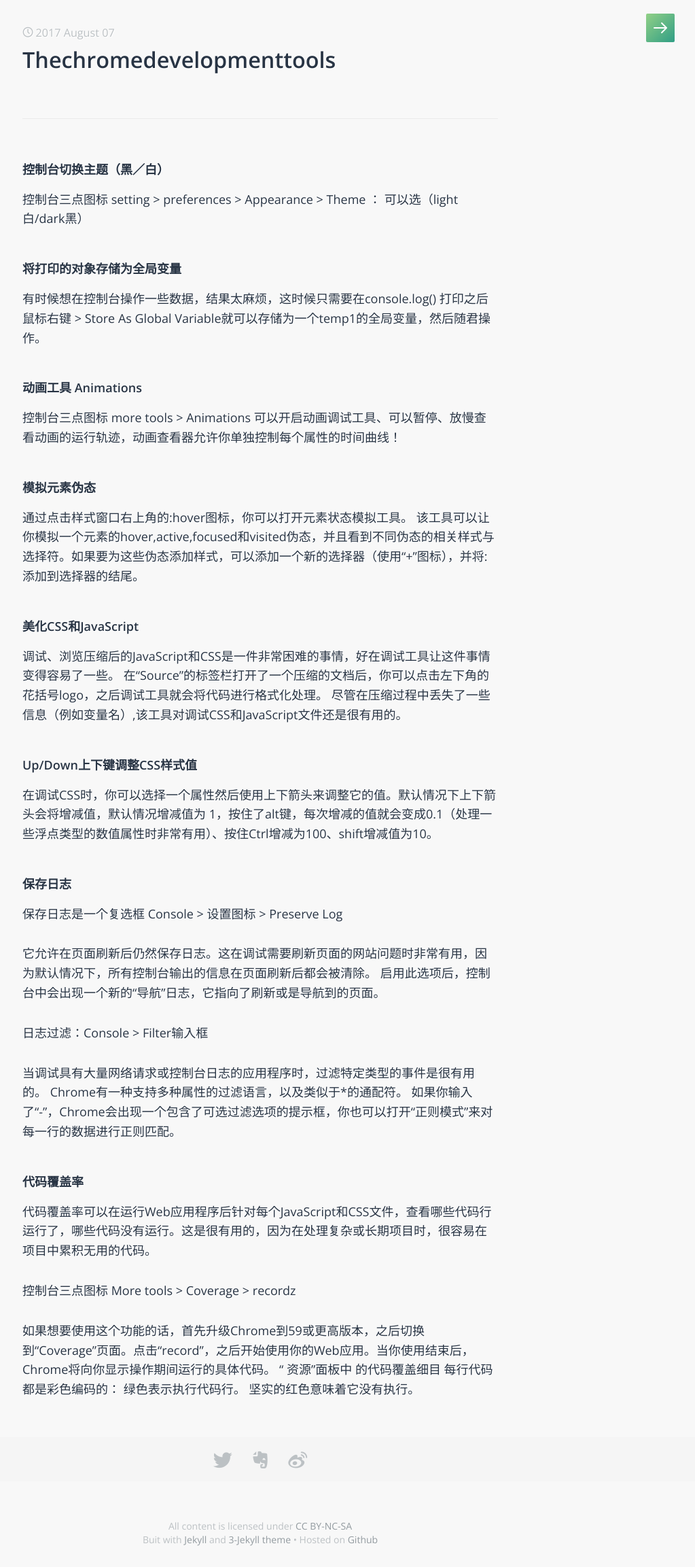
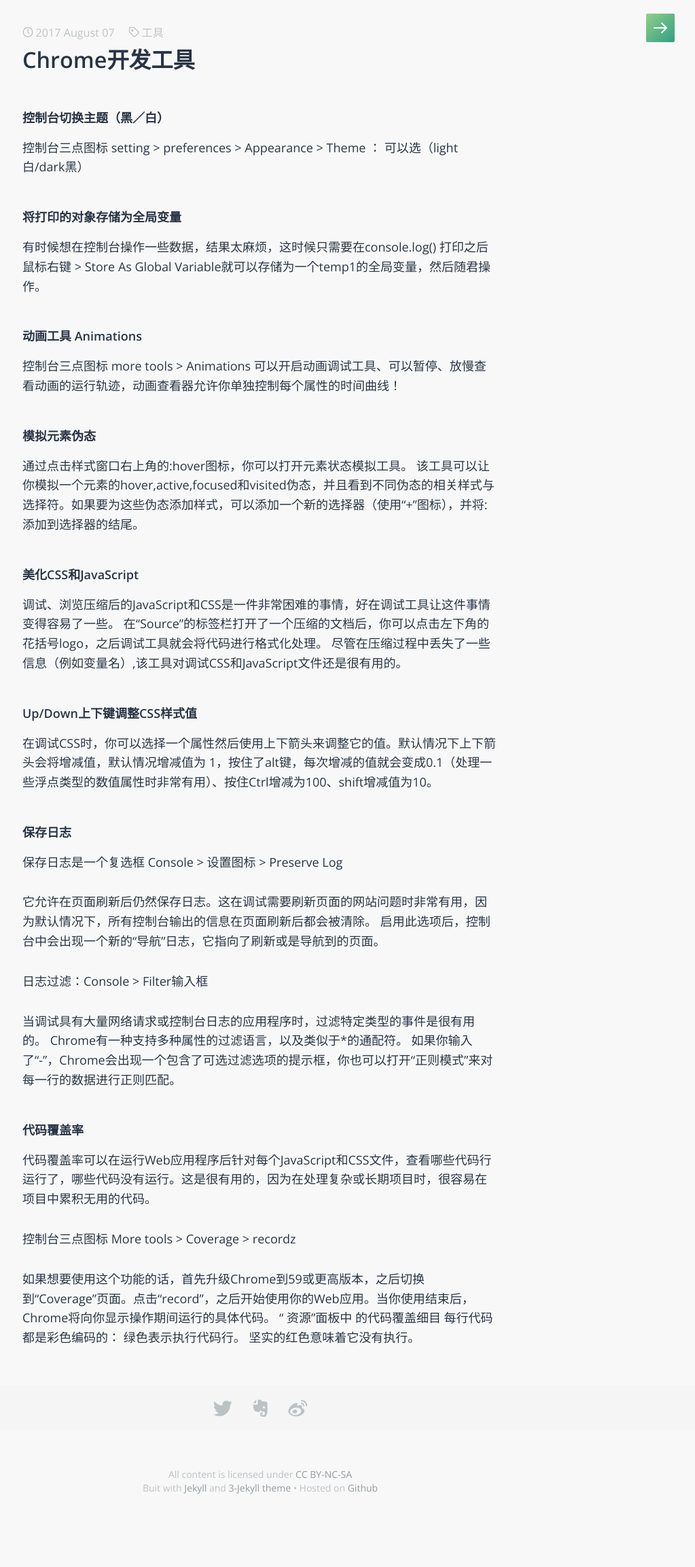
Before and after one commit to P233/3-Jekyll, a Jekyll site: the page built from _posts/2017-08-07-theChromeDevelopmentTools.markdown, in a window 1280 px wide. Shown: the whole page at 68% size, without its empty margins (257-1280 px from the left). Built offline with Jekyll 4.4.1, drawn with Linux system fonts in a browser that asks for light colours; some web fonts are replaced; our own code applies the rules of GitHub Pages for plain Markdown files.

```diff
--- a/_posts/2017-08-07-theChromeDevelopmentTools.markdown
+++ b/_posts/2017-08-07-theChromeDevelopmentTools.markdown
@@ -1,3 +1,7 @@
+---
+layout: post
+title: Chrome开发工具
+tags: 工具
 ---
 #### 控制台切换主题（黑／白）
 
```
